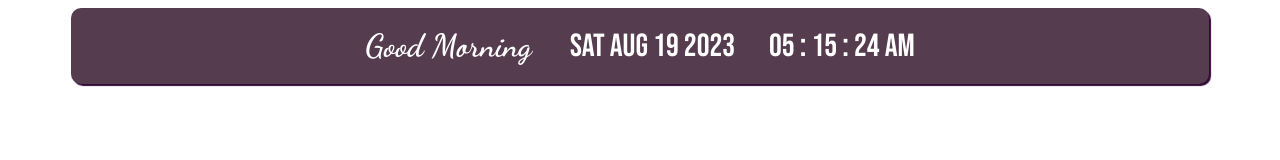
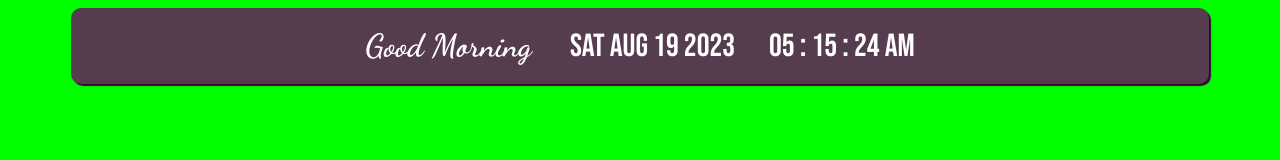
Before and after one commit to FelipeSking/mynotion_widget, a plain HTML site: page relogio.html in a window 1280 px wide. Drawn offline with Linux system fonts and the light colour scheme.

Commit message:
Update relogio.html

```diff
--- a/relogio.html
+++ b/relogio.html
@@ -13,7 +13,7 @@
         /*CSS RESETS*/
 
 body{
-    background-color: #fff;
+    background-color: #00ff00;
     line-height: 1.6;
 
 }
```
